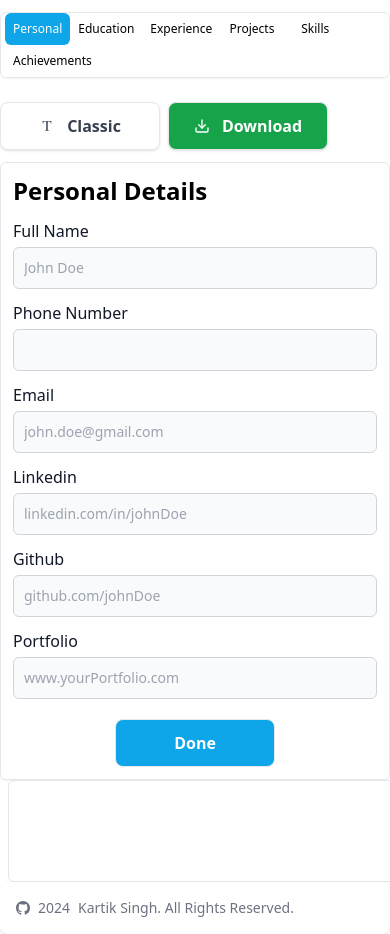
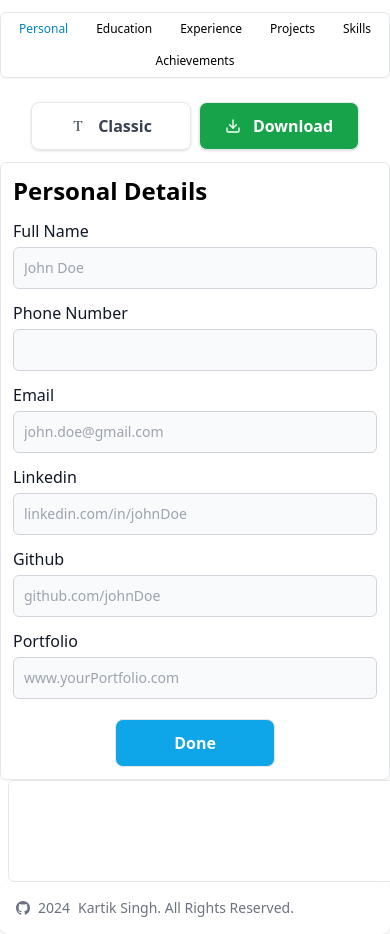
Before and after one commit to iamkartiksingh-K/Resume_builder, a React (Vite) app: page / in a window 390 px wide. Built offline with nearby package versions, Linux system fonts and the light colour scheme.

Commit message:
changed tab to be more responsive

```diff
--- a/src/App.jsx
+++ b/src/App.jsx
@@ -67,14 +67,14 @@ function App() {
 		pdfMake.createPdf(docDefinition).download("Resume");
 	};
 	return (
-		<div className='flex flex-col h-screen'>
+		<div className='flex flex-col align-center h-screen'>
 			<div className='flex flex-col lg:flex-row justify-between align-center '>
 				<TabGroup
 					setSelected={setSelected}
 					selected={selected}
-					className={"w-full  lg:w-1/2 my-3"}
+					className={"w-full md:mr-3  lg:w-[49%] my-3"}
 				/>
-				<div className='flex'>
+				<div className='flex justify-center'>
 					<Button
 						className={
 							"flex items-center justify-center my-3 shadow  text-gray-700 mr-2"
--- a/src/components/TabGroup.jsx
+++ b/src/components/TabGroup.jsx
@@ -4,7 +4,7 @@ import TabLink from "./helper/TabLink";
 
 const TabGroup = ({ className, selected, setSelected }) => {
 	const classes = classNames(
-		"flex flex-wrap px-1 items-center border h-fit rounded-md shadow-sm",
+		"flex flex-wrap justify-around px-1 items-center border h-fit rounded-md shadow-sm",
 		className
 	);
 	return (
@@ -14,14 +14,14 @@ const TabGroup = ({ className, selected, setSelected }) => {
 				selected={selected}
 				tabName={"Personal"}
 				index={0}
-				className={"basis-1/6"}
+				// className={"basis-1/6"}
 			/>
 			<TabLink
 				setSelected={setSelected}
 				selected={selected}
 				tabName={"Education"}
 				index={1}
-				className={"basis-1/6"}
+				// className={"basis-1/6"}
 			/>
 
 			<TabLink
@@ -29,28 +29,28 @@ const TabGroup = ({ className, selected, setSelected }) => {
 				selected={selected}
 				tabName={"Experience"}
 				index={2}
-				className={"basis-1/6"}
+				// className={"basis-1/6"}
 			/>
 			<TabLink
 				setSelected={setSelected}
 				selected={selected}
 				tabName={"Projects"}
 				index={3}
-				className={"basis-1/6"}
+				// className={"basis-1/6"}
 			/>
 			<TabLink
 				setSelected={setSelected}
 				selected={selected}
 				tabName={"Skills"}
 				index={4}
-				className={"basis-1/6"}
+				// className={"basis-1/6"}
 			/>
 			<TabLink
 				setSelected={setSelected}
 				selected={selected}
 				tabName={"Achievements"}
 				index={5}
-				className={"basis-1/6"}
+				// className={"basis-1/6"}
 			/>
 		</div>
 	);
--- a/src/components/helper/TabLink.jsx
+++ b/src/components/helper/TabLink.jsx
@@ -2,10 +2,10 @@ import classNames from "classnames";
 
 const TabLink = ({ tabName, className, setSelected, selected, index }) => {
 	const tabClass = classNames(
-		"p-2 text-xs md:text-sm lg:text-base font-medium hover:cursor-pointer text-center rounded-md px-2",
+		"p-2 text-xs md:text-sm min-[1139px]:text-base font-medium hover:cursor-pointer text-center rounded-md ",
 		className,
 		{
-			"bg-sky-500 text-white": selected === index,
+			"text-sky-600 ": selected === index,
 		}
 	);
 	const handleClick = () => {
```
